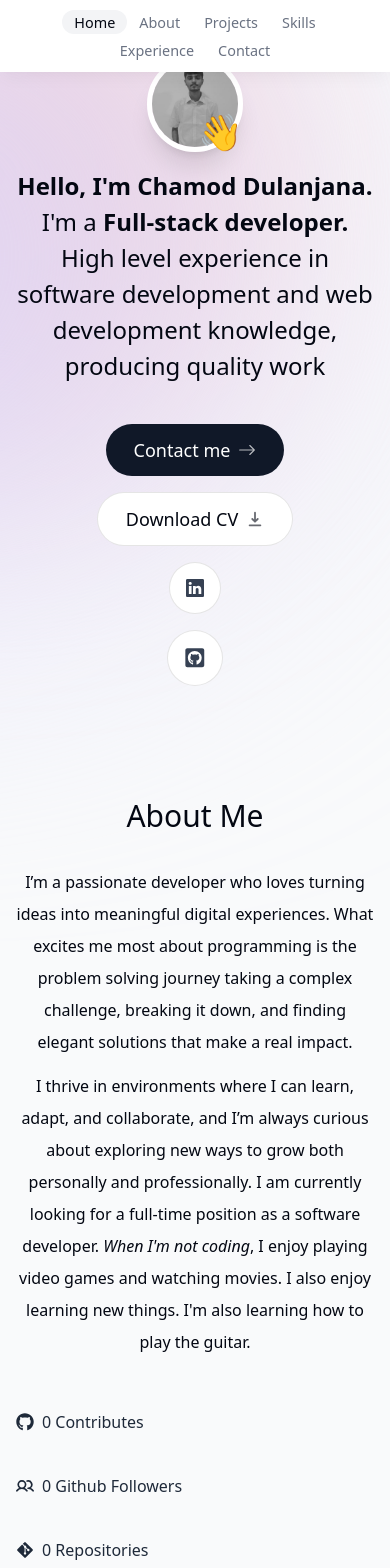
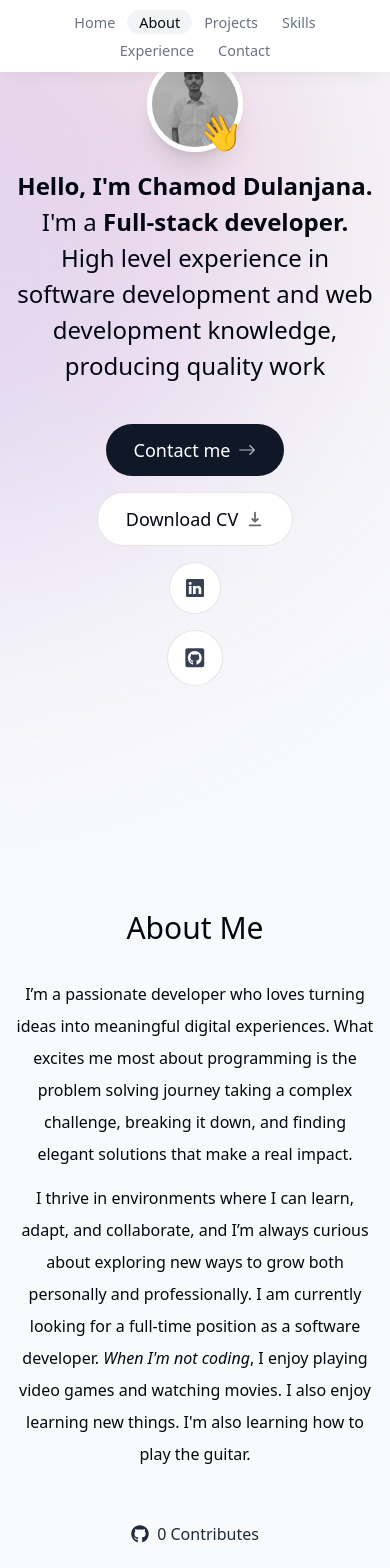
Before and after one commit to ChamodDulanjana/myPortfolio, a Next.js app: page / in a window 390 px wide. Shown: the top 1568 px of the page. Built offline with nearby package versions, Linux system fonts and the light colour scheme; no server answers.

Commit message:
fixing responsive issues

```diff
--- a/app/globals.css
+++ b/app/globals.css
@@ -1,4 +1,13 @@
 @import "tailwindcss";
+
+html {
+  --line-color: #e5e7eb;
+  scroll-behavior: smooth;
+}
+
+html.dark {
+  --line-color: rgba(255, 255, 255, 0.2);
+}
 
 
 .borderBlack {
--- a/components/about.tsx
+++ b/components/about.tsx
@@ -6,10 +6,13 @@ import SectionHeading from './section-heading'
 import { FaGithub } from "react-icons/fa";
 import { PiUsersBold } from "react-icons/pi";
 import { FaGitAlt } from "react-icons/fa";
+import { useSectionInView } from '@/hook/use-section-inview';
+import { section } from 'framer-motion/client';
 
 
 
 const About = () => {
+  const { ref } = useSectionInView("About");
 
   const [contributions, setContributions] = useState(0);
   const [followersCount, setFollowersCount] = useState(0);
@@ -34,11 +37,12 @@ const About = () => {
 
   return (
     <motion.section
-      className="mb-28 max-w-[48rem] text-center leading-8 sm:mb-40 px-4 scroll-mt-[100rem]"
+      id="about"
+      ref={ref}
+      className="pt-28 max-w-[48rem] text-center leading-8 sm:mb-40 px-4"
       initial={{ opacity: 0, y: 100 }}
       animate={{ opacity: 1, y: 0 }}
       transition={{ delay: 0.175 }}
-      id="about"
     >
       <SectionHeading>About me</SectionHeading>
 
@@ -61,7 +65,7 @@ const About = () => {
         learning how to play the guitar.
       </p>
 
-      <div className="mt-12 text-[16px] font-medium text-gray-800 flex flex-col sm:flex-row sm:justify-center gap-8 sm:gap-20">
+      <div className="mt-12 text-[16px] font-medium text-gray-800 flex flex-col items-center sm:flex-row sm:justify-center gap-8 sm:gap-20">
         <span className='flex items-center gap-2'>
           <FaGithub className='text-[18px]' />
           {contributions} Contributes
@@ -77,6 +81,13 @@ const About = () => {
 
       </div>
     </motion.section>
+    // <motion.section
+    //   ref={ref}
+    //   id='about'
+    //   className='mb-28 max-w-[48rem] text-center leading-8 sm:mb-40 px-4 min-h-screen bg-green-200'
+    // >
+
+    // </motion.section>
   )
 }
 
--- a/components/section-divider.tsx
+++ b/components/section-divider.tsx
@@ -6,7 +6,7 @@ import { motion } from 'framer-motion'
 const SectionDivider = () => {
   return (
     <motion.div
-      className="bg-gray-200 my-20 h-16 w-1 rounded-full hidden sm:block dark:bg-opacity-20"
+      className="bg-gray-200 h-16 w-1 rounded-full hidden sm:block dark:bg-opacity-20"
       initial={{ opacity: 0, y: 100 }}
       animate={{ opacity: 1, y: 0 }}
       transition={{ delay: 0.125 }}
--- a/context/active-section-context.tsx
+++ b/context/active-section-context.tsx
@@ -16,6 +16,7 @@ type ActiveSectionContextType = {
 
 export const ActiveSectionContext = createContext<ActiveSectionContextType | null>(null);
 
+// Build global variable to track the active section and provide functions to update it
 export default function ActiveSectionContextProvider({children}: ActiveSectionContextProviderProps) {
   const [activeSection, setActiveSection] = useState<SectionName>("Home");
   const [timeOfLastClick, setTimeOfLastClick] = useState(0); // we need to keep track of this to disable the observer temporarily when user clicks on a link
```
